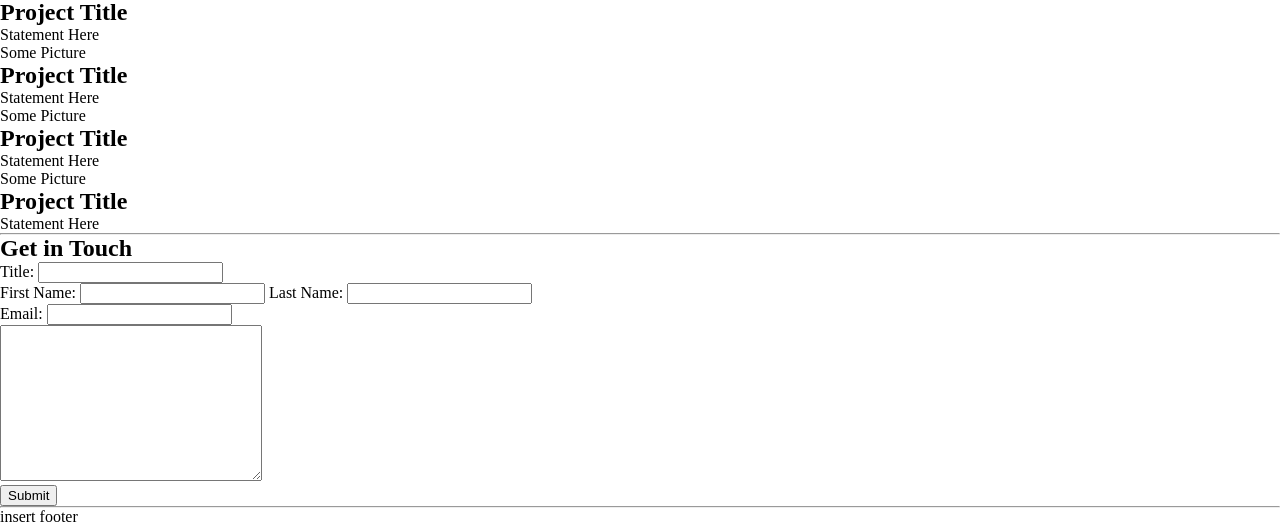
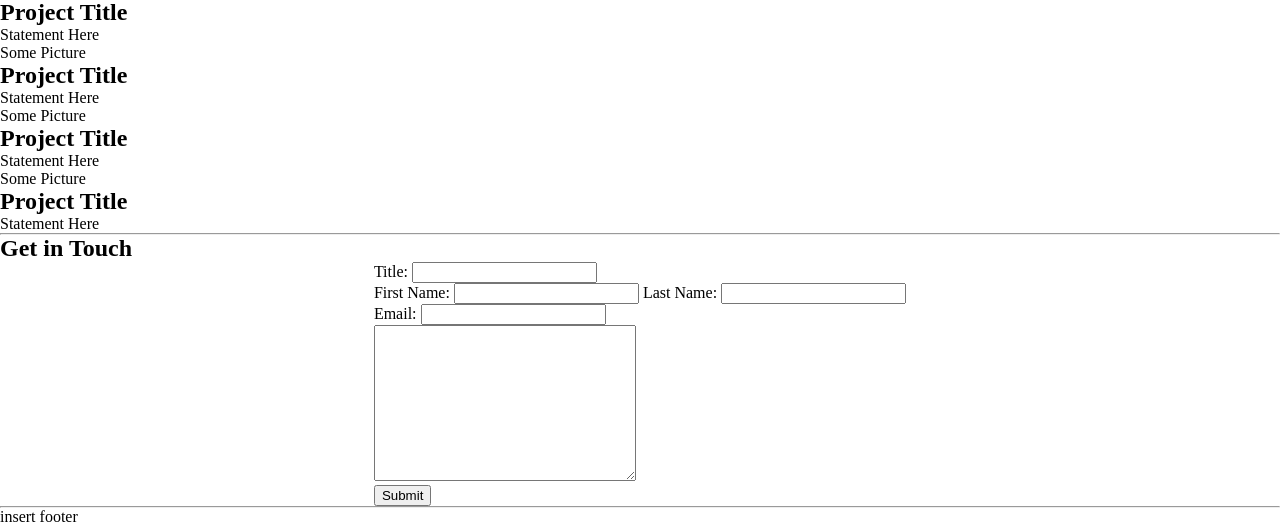
Before and after one commit to FumI4096/Portfolio, a PHP site: page / in a window 1280 px wide. Shown: the part 790-1316 px from the top of the page. Run offline with PHP 8.4, Linux system fonts and the light colour scheme.

Commit message:
added flex in forms

```diff
--- a/style.css
+++ b/style.css
@@ -42,5 +42,12 @@ nav ul li a{
 
 form{
     display: flex;
+    justify-content: center;
+    align-items: center;
+
+}
+.wrapform{
+    display: flex;
     flex-direction: column;
+
 }
```
